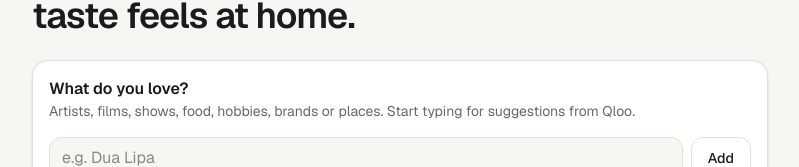
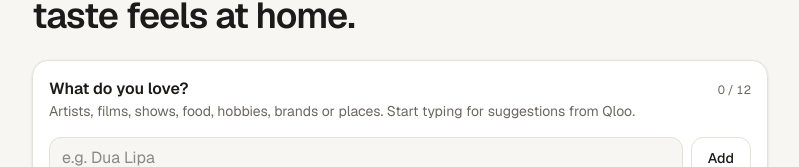
Before and after one commit to Devvzz/tasteabroad, a Next.js app: page / in a window 1280 px wide. Shown: the part 130-297 px from the top of the page, without its empty margins (240-1039 px from the left). Built offline with nearby package versions, Linux system fonts and the light colour scheme.

Commit message:
Allow up to 12 likes with a counter

```diff
--- a/components/TasteApp.tsx
+++ b/components/TasteApp.tsx
@@ -6,6 +6,7 @@ import { usePathname, useRouter, useSearchParams } from "next/navigation";
 import type { Region } from "@/lib/cities";
 import type { AgentEvent, ErrorCode, MatchFilters, MatchResult, StepKey } from "@/lib/agent/types";
 import { t } from "@/lib/i18n";
+import { MAX_LIKES } from "@/lib/agent/request";
 import { fromSearchParams, toSearchParams, type SearchState } from "@/lib/share";
 import { AgentLog } from "./AgentLog";
 import { AgentSteps, type StepStatus } from "./AgentSteps";
@@ -21,7 +22,6 @@ const REGIONS: Region[] = ["Europe", "North America", "Asia", "Oceania", "Latin
 // the others sit behind "I also speak..." because most students only need English.
 const ENGLISH = "English";
 const OTHER_STUDY_LANGUAGES = ["Spanish", "German", "French", "Italian", "Portuguese", "Dutch", "Japanese", "Korean", "Mandarin", "Arabic", "Albanian"];
-const MAX_LIKES = 8;
 
 export function TasteApp() {
   const router = useRouter();
@@ -182,10 +182,18 @@ export function TasteApp() {
 
       <form onSubmit={submit} className="space-y-4 rounded-2xl border border-line bg-card p-4 shadow-sm">
         <div>
-          <label htmlFor="like-input" className="font-semibold">
-            {t("form.label")}
-          </label>
-          <p className="text-sm text-muted">{t("form.hint")}</p>
+          <div className="flex items-baseline justify-between gap-2">
+            <label htmlFor="like-input" className="font-semibold">
+              {t("form.label")}
+            </label>
+            <span
+              aria-live="polite"
+              className={`text-xs tabular-nums ${likes.length >= MAX_LIKES ? "font-semibold text-accent" : "text-muted"}`}
+            >
+              {t("form.count", { count: likes.length, max: MAX_LIKES })}
+            </span>
+          </div>
+          <p className="text-sm text-muted">{likes.length >= MAX_LIKES ? t("form.full") : t("form.hint")}</p>
         </div>
 
         {likes.length > 0 && (
--- a/lib/agent/request.ts
+++ b/lib/agent/request.ts
@@ -2,7 +2,8 @@ import type { Region } from "@/lib/cities";
 import type { MatchFilters, MatchRequest } from "./types";
 
 const REGIONS: Region[] = ["Europe", "North America", "Asia", "Oceania", "Latin America", "Middle East", "Africa"];
-const MAX_LIKES = 8;
+// Each taste costs a few Qloo calls, so this keeps searches quick and the shared quota safe.
+export const MAX_LIKES = 12;
 const MAX_LIKE_LENGTH = 60;
 
 const MIN_LIKE_LENGTH = 2;
--- a/lib/agent/tools.ts
+++ b/lib/agent/tools.ts
@@ -13,6 +13,7 @@ import {
   type QlooEntity,
   type TasteSignals,
 } from "@/lib/qloo";
+import { MAX_LIKES } from "./request";
 import { rankCities, scoreTaste, type TasteScore } from "./scoring";
 import type { AgentEvent, MatchRequest, NoteKey, ResolvedSignal, StepKey, TasteRank, TraceEntry } from "./types";
 
@@ -133,7 +134,7 @@ export const TOOL_DEFINITIONS: ToolDefinition[] = [
 // ---------- tool implementations ----------
 
 export async function qlooSearch(ctx: AgentContext, queries: string[]) {
-  const unique = [...new Set(queries.map((q) => q.trim()).filter(Boolean))].slice(0, 10);
+  const unique = [...new Set(queries.map((q) => q.trim()).filter(Boolean))].slice(0, MAX_LIKES);
   return Promise.all(
     unique.map(async (query) => {
       const [entities, tags] = await Promise.all([searchEntities(query, SEARCH_TYPES, 3), searchTags(query, 3)]);
--- a/lib/share.ts
+++ b/lib/share.ts
@@ -1,5 +1,6 @@
 // Encodes a search (likes and filters) in URL params so results can be shared.
 import type { Region } from "@/lib/cities";
+import { MAX_LIKES } from "@/lib/agent/request";
 import type { MatchFilters } from "@/lib/agent/types";
 
 export interface SearchState {
@@ -23,7 +24,7 @@ export function fromSearchParams(params: URLSearchParams): SearchState {
     return Number.isFinite(n) && n > 0 ? n : undefined;
   };
   return {
-    likes: params.getAll("l").map((l) => l.trim()).filter(Boolean).slice(0, 8),
+    likes: params.getAll("l").map((l) => l.trim()).filter(Boolean).slice(0, MAX_LIKES),
     filters: {
       maxTuitionUsd: num("tuition"),
       maxMonthlyUsd: num("budget"),
--- a/messages/en.json
+++ b/messages/en.json
@@ -10,6 +10,8 @@
     "placeholder": "e.g. Dua Lipa",
     "add": "Add",
     "remove": "Remove {item}",
+    "count": "{count} / {max}",
+    "full": "That is the maximum. Remove one to add another.",
     "suggestions": "Need ideas?",
     "filters": "Optional filters",
     "maxTuition": "Max tuition per year (USD)",
```
